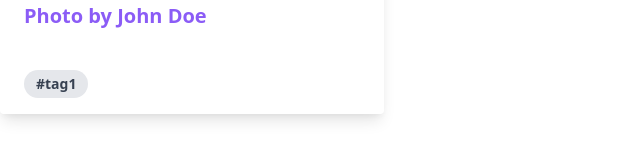
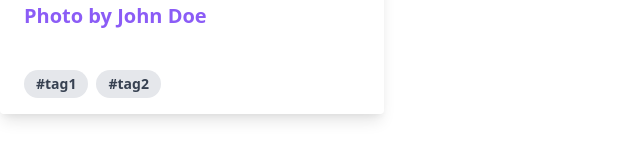
Before and after one commit to nischithp/react-covid, a React (Create React App) app: page / in a window 1280 px wide. Shown: the part 302-462 px from the top of the page, without its empty margins (0-640 px from the left). Built offline with nearby package versions, Linux system fonts and the light colour scheme.

Commit message:
Added another Tag

```diff
--- a/src/App.js
+++ b/src/App.js
@@ -10,6 +10,9 @@
         <span className="inline-block bg-gray-200 rounded-full px-3 py-1 text-sm font-semibold text-gray-700 mr-2">
           #tag1
         </span>
+        <span className="inline-block bg-gray-200 rounded-full px-3 py-1 text-sm font-semibold text-gray-700 mr-2">
+          #tag2
+        </span>
       </div>
     </div>
   );
```
